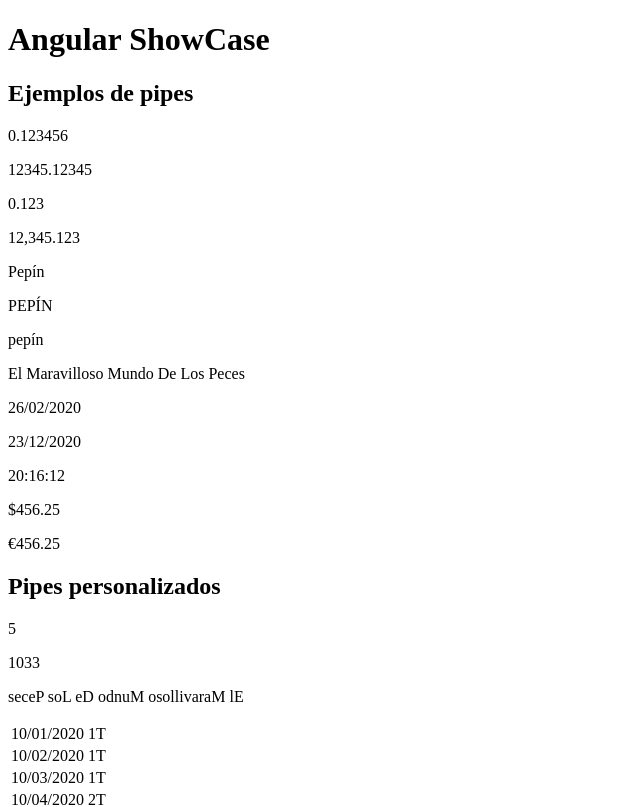
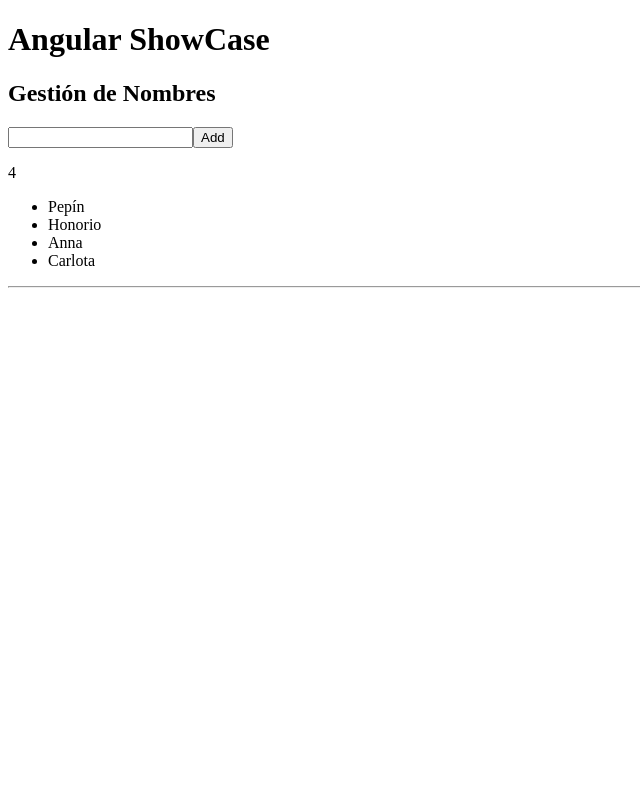
Before and after one commit to MiguelAngelAltes/angularshowcase, an Angular app: page / in a window 1280 px wide. Shown: the top 807 px of the page, without its empty margins (0-640 px from the left). Built offline with nearby package versions, Linux system fonts and the light colour scheme.

Commit message:
componente list1 con ejemplo sencillo de *ngFor

```diff
--- a/src/app/app.component.html
+++ b/src/app/app.component.html
@@ -1,4 +1,7 @@
 <h1>{{titulo}}</h1>
+<app-list1></app-list1>
+<hr>
+<!--
 <app-pipe-showcase></app-pipe-showcase>
 <hr>
 <app-conversor-divisas></app-conversor-divisas>
@@ -6,3 +9,4 @@
 <app-temperatura-converter></app-temperatura-converter>
 <hr>
 <app-reloj></app-reloj>
+-->
--- a/src/app/app.module.ts
+++ b/src/app/app.module.ts
@@ -19,9 +19,10 @@
 import { CharCounterPipe } from './pipes/char-counter.pipe';
 import { ReversePipe } from './pipes/reverse.pipe';
 import { TrimestrePipe } from './pipes/trimestre.pipe';
+import { List1Component } from './components/list1/list1.component';
 
 @NgModule({
-  declarations: [AppComponent, CalculatorComponent,RelojComponent, BoxComponent, TemperaturaConverterComponent, ConversorDivisasComponent, PipeShowcaseComponent, CharCounterPipe, ReversePipe, TrimestrePipe],
+  declarations: [AppComponent, CalculatorComponent,RelojComponent, BoxComponent, TemperaturaConverterComponent, ConversorDivisasComponent, PipeShowcaseComponent, CharCounterPipe, ReversePipe, TrimestrePipe, List1Component],
   imports:      [BrowserModule, FormsModule],
   providers:    [ConversorTemperaturaService],
   bootstrap:    [AppComponent]
--- /dev/null
+++ b/src/app/components/list1/list1.component.html
@@ -0,0 +1,7 @@
+<h2>Gestión de Nombres</h2>
+<input type="text" [(ngModel)]="nuevoNombre"/>
+<button (click)="insert()">Add</button>
+<p>{{nombres.length}}</p>
+<ul>
+    <li *ngFor="let nombre of nombres">{{nombre}}</li>
+</ul>
--- /dev/null
+++ b/src/app/components/list1/list1.component.ts
@@ -0,0 +1,18 @@
+import { Component } from '@angular/core';
+
+@Component({
+  selector: 'app-list1',
+  templateUrl: './list1.component.html',
+  styleUrls: ['./list1.component.css']
+})
+export class List1Component {
+
+  nombres:string[] = ["Pepín","Honorio","Anna","Carlota"];
+  nuevoNombre:string = undefined;
+
+  insert():void{
+    this.nombres.push(this.nuevoNombre);
+    this.nuevoNombre = undefined;
+  }
+
+}
```
Also changed, not shown: src/app/components/list1/list1.component.css (added).
